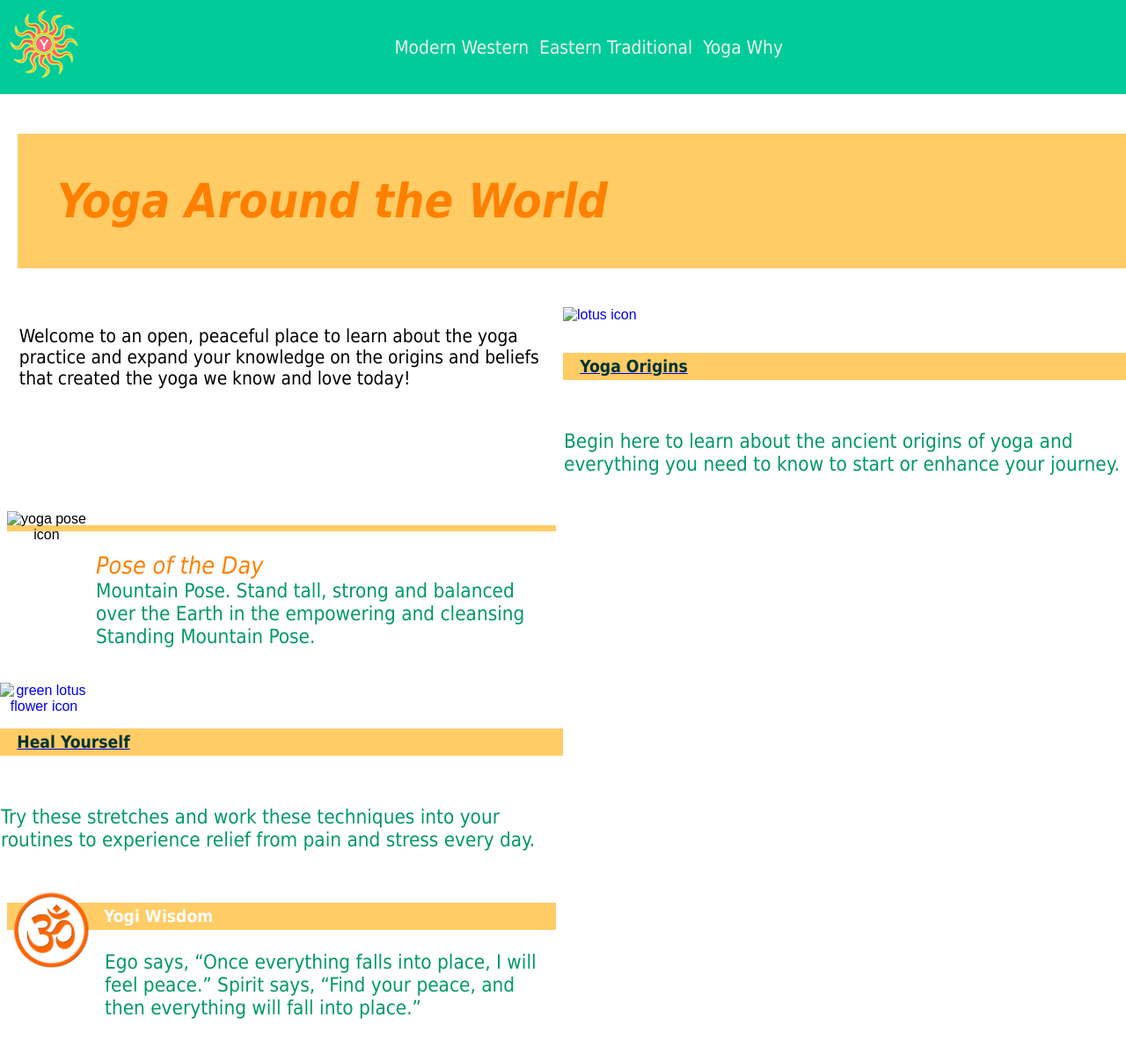
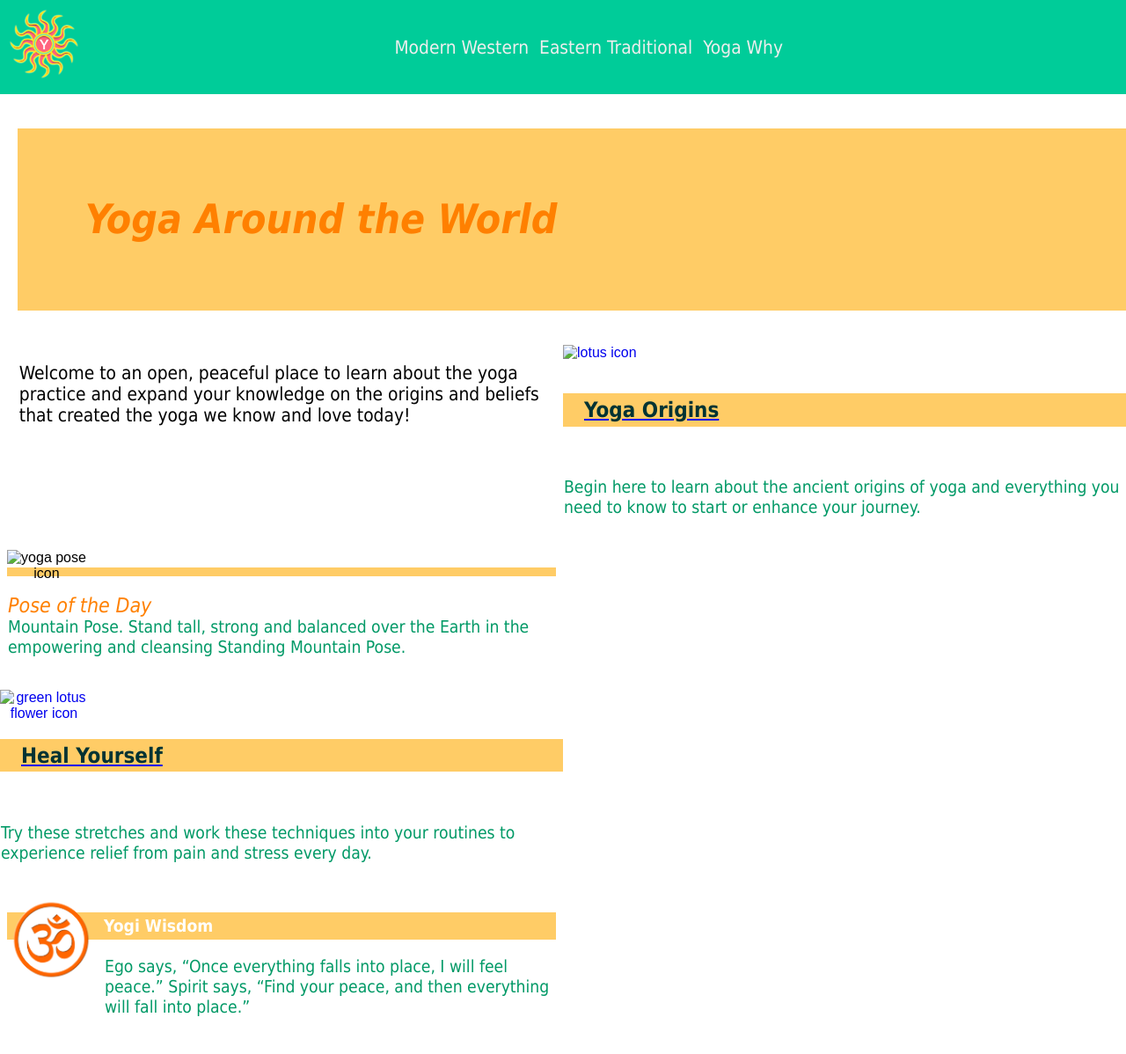
Before and after one commit to EmmyB92/large-data-website, a Jekyll site: the page built from index.html, in a window 1280 px wide. Shown: the whole page at 88% size. Built offline with Jekyll 4.4.1, drawn with Linux system fonts in a browser that asks for light colours; Markdown is read by kramdown in place of the engine named in the settings.

Commit message:
Updated some css

```diff
--- a/css/general.css
+++ b/css/general.css
@@ -45,7 +45,7 @@
 
 body {
 	padding:0;
-	margin:0;
+	margin:0 auto;
 }
 
 header{
@@ -160,7 +160,7 @@
 h2{
 	padding: 0.2em 1em;
 	font-family: Tahoma, Geneva, sans-serif;
-	font-size: 1.2em;
+	font-size: 1.3em;
 	color: #033;
 	background-color: #FC6;
 }
@@ -213,6 +213,10 @@
 	height:150px;
 }
 
+h2{
+	font-size: 1.5em;
+}
+
 .unit img{
 	margin: 0 auto;
 	display: inline;
@@ -251,8 +255,12 @@
 	padding: 0 1em;
 }
 
-p{
-	padding: 1em;
+h2{
+	font-size: 1.5em;
+}
+
+.p{
+	padding: 3em;
 	font-size: 1.4em;
 }
 }
--- a/index.html
+++ b/index.html
@@ -100,4 +114,7 @@
   ga('send', 'pageview');
 
 </script>
+
+</footer>
+</body>
 </html>
```
Also changed, not shown: other parts of index.html (+15 -1 lines), 1 other file.
